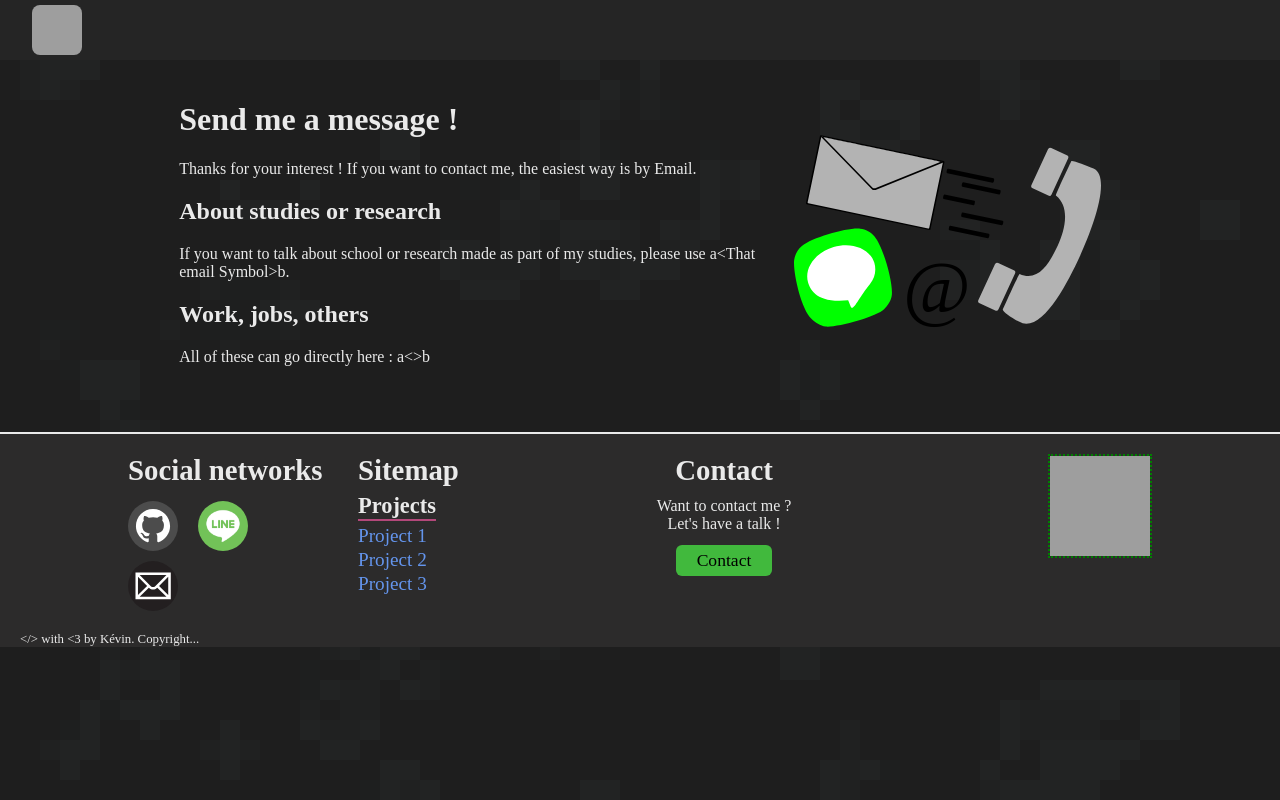
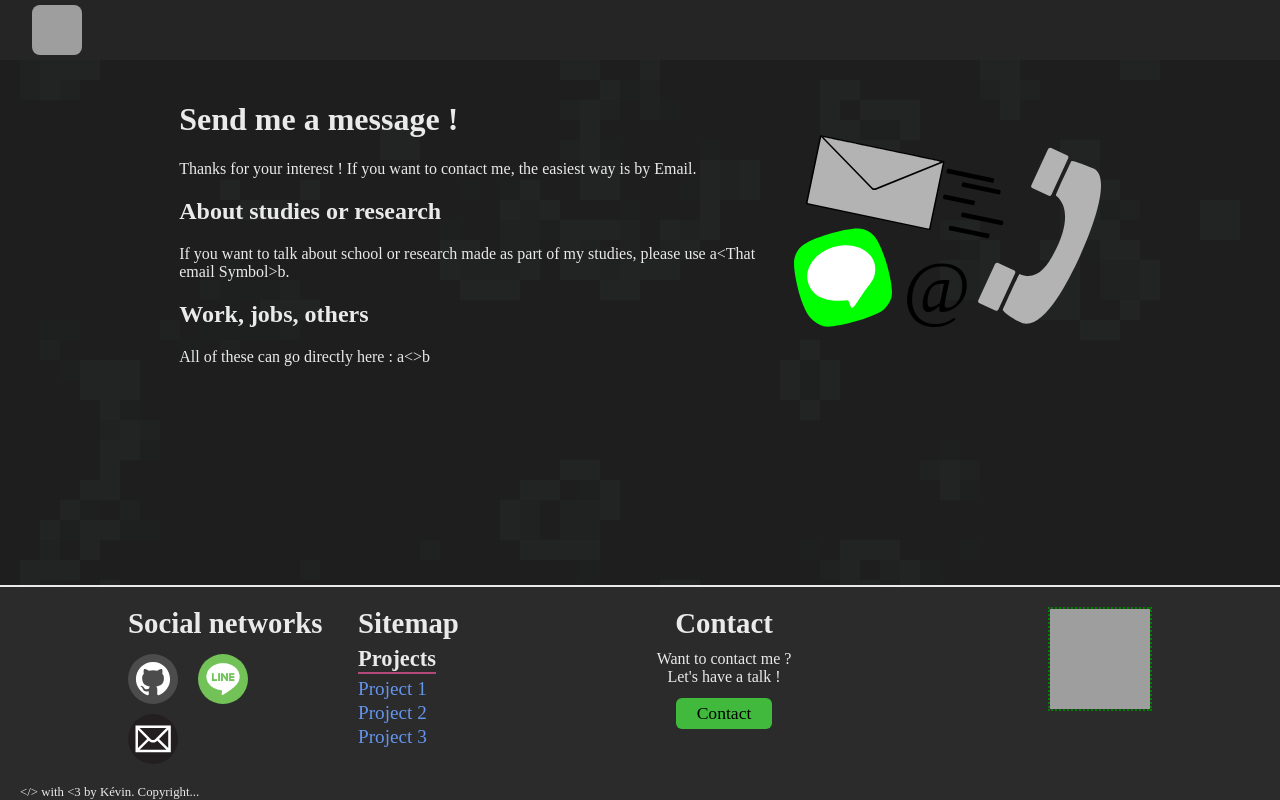
Before and after one commit to LJ5O/website, a Vue app: page /contact in a window 1280 px wide. Built offline with nearby package versions, Linux system fonts and the light colour scheme; grey boxes are pictures that could not be loaded.

Commit message:
Fixed invalid footer placement on small pages

```diff
--- a/src/App.vue
+++ b/src/App.vue
@@ -7,12 +7,16 @@ import GOLbackground from '@/components/GOLbackground.vue';
 <template>
   <GOLbackground />
 
-  <RouterView/>
+  <main>
+    <RouterView/>
+  </main>
 
   <app_footer />
 
 </template>
 
 <style scoped>
-
+  main{
+    flex:1;
+  }
 </style>
--- a/src/assets/main.css
+++ b/src/assets/main.css
@@ -28,3 +28,10 @@ a:visited{
   cursor: pointer;
   text-align: center;
 }
+
+#app{
+  height: 100%;
+  margin: 0;
+  display: flex;
+  flex-direction: column;
+}
```
